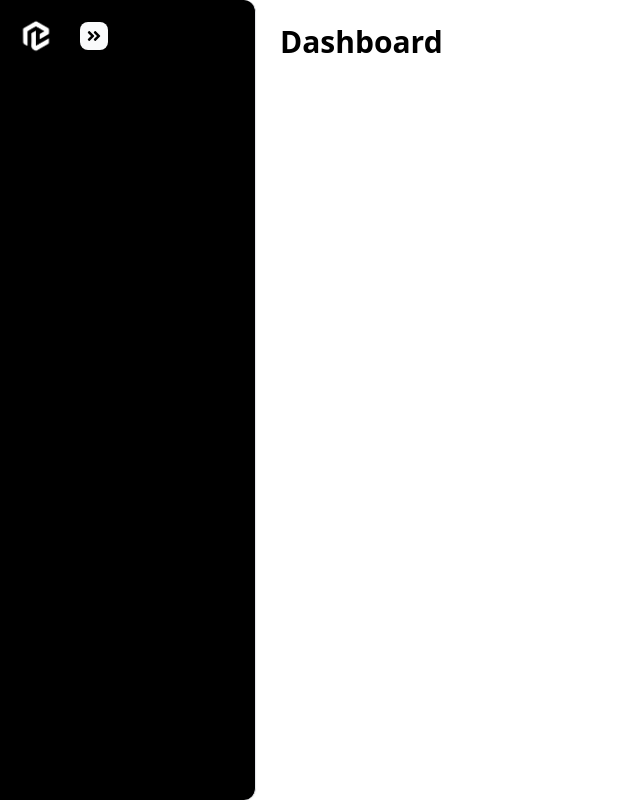
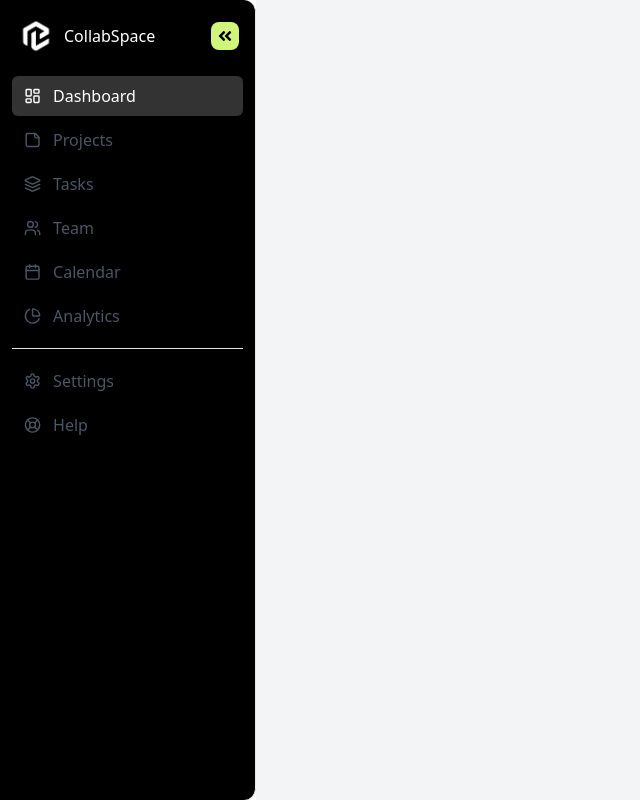
Before and after one commit to YashSherla/CoLab, a React (Vite) app in the folder client/: page /dashboard in a window 1280 px wide. Shown: the whole page, without its empty margins (0-640 px from the left). Built offline with nearby package versions, Linux system fonts and the light colour scheme.

Commit message:
DashBoard Error Fixed

```diff
--- a/client/src/App.tsx
+++ b/client/src/App.tsx
@@ -8,6 +8,7 @@ import { HomePage } from './pages/Colab/HomePage'
 import { CreateProject } from './components/CreateProject'
 import { SearchProject } from './components/SearchProject'
 import { Dashboard } from './pages/Admin/DashBoard'
+import { Task } from './pages/Admin/TaskPage'
 
 const AppwithState = () => {
   return (
@@ -18,7 +19,9 @@ const AppwithState = () => {
         <Route path="/search-projects" element={<SearchProject />} />
         <Route path="/sign-up" element={<SignupPage />} />
         <Route path="/sign-in" element={<SigninPage />} />
-        <Route path="/dashboard" element={<Dashboard />} />
+        <Route path="/dashboard/*" element={<Dashboard />}>
+          <Route path="tasks" element={<Task />} />
+        </Route>
         <Route path="/" element={<HomePage />} />
      </Routes>
     </div>
--- a/client/src/pages/Admin/DashBoard.tsx
+++ b/client/src/pages/Admin/DashBoard.tsx
@@ -1,64 +1,95 @@
-// import React, { useState } from "react";
-// import logo from "../../assets/logo.png";
-// import { FaAngleDoubleLeft, FaAngleDoubleRight } from "react-icons/fa";
+import { createContext, useContext, useState } from "react";
+import logo from "../../assets/logo.png";
+import { FaAngleDoubleLeft, FaAngleDoubleRight } from "react-icons/fa";
+import { LayoutDashboard, StickyNote, Layers, Calendar, LifeBuoy, Settings, Users, PieChart } from "lucide-react";
+import { Link, Route, Routes, useLocation} from "react-router-dom";
+import { Task } from "./TaskPage";
+import { Team } from "./Team";
 
-// export const Dashboard = () => {
-//     const [closeSideBar, setCloseSideBar] = useState(true);
-
-//     return (
-//         <div className="flex h-screen">
-//             {/* Sidebar */}
-//             <aside className={`transition-all h-full bg-black border-r shadow-sm rounded-r-xl`}>
-//                 <nav className="h-full flex flex-col">
-//                     <div className="p-4 pb-2 flex gap-6 items-center">
-//                         <div className='flex gap-2 items-center'>
-//                             <img src={logo} className={`overflow-hidden transition-all w-10`} />
-//                         {closeSideBar ? <p className='text-white'>CollabSpace</p> : null}
-//                         </div>
-//                         {closeSideBar ?<button onClick={() => setCloseSideBar((curr) => !curr)} className="p-1.5 rounded-lg bg-gray-50 hover:bg-gray-100">
-//                             {closeSideBar ? <FaAngleDoubleRight /> :  <FaAngleDoubleLeft />}
-//                         </button> : null}
-//                     </div>
-//                 </nav>
-//             </aside>
-//             {/* Main content */}
-//             <main className="flex-1 p-6">
-//                 <h1 className="text-3xl font-semibold">Dashboard</h1>
-//                 {/* Your main content goes here */}
-//             </main>
-//         </div>
-//     );
-// };
-import { useState } from 'react';
-import { FaAngleDoubleRight, FaAngleDoubleLeft } from 'react-icons/fa';
-import logo from '../../assets/logo.png'; // Update with your logo path
+const SidebarContext = createContext(false);
 
 export const Dashboard = () => {
-    const [closeSideBar, setCloseSideBar] = useState(true);
+    return (
+            <SideBar>
+                <SidebarItem icon={<LayoutDashboard size={20} />} text="Dashboard" to='' />
+                <SidebarItem icon={<StickyNote size={20} />} text="Projects" alert />
+                <SidebarItem icon={<Layers size={20} />} text="Tasks" to='tasks' />
+                <SidebarItem icon={<Users size={20} />} text="Team" to='teams'/>
+                <SidebarItem icon={<Calendar size={20} />} text="Calendar" />
+                <SidebarItem icon={<PieChart size={20} />} text="Analytics" />
+                <hr className="my-3" />
+                <SidebarItem icon={<Settings size={20} />} text="Settings" />
+                <SidebarItem icon={<LifeBuoy size={20} />} text="Help" />
+            </SideBar>
+    );
+};
 
+const SideBar = ({ children }: any) => {
+    const [closeSideBar, setCloseSideBar] = useState(false);
     return (
         <div className="flex h-screen">
             {/* Sidebar */}
-            <aside className={`transition-all h-full bg-black border-r shadow-sm rounded-r-xl ${closeSideBar ? 'w-16' : 'w-64'} hover:w-64`}>
+            <aside
+                className={`transition-all h-full bg-black border-r shadow-sm rounded-r-xl ${closeSideBar ? 'w-20' : 'w-64'} group duration-200 hover:w-64`}
+            >
                 <nav className="h-full flex flex-col">
-                    <div className="p-4 pb-2 flex gap-6 items-center">
-                        <div className='flex gap-2 items-center'>
-                            <img src={logo} className={`overflow-hidden transition-all w-10`} />
-                            {closeSideBar ? <p className='text-white hidden'>CollabSpace</p> : <p className='text-white'>CollabSpace</p>}
+                    <div className="p-4 pb-2 flex justify-between items-center">
+                        <div className="flex gap-2 items-center">
+                            <img src={logo} className={`w-10`} />
+                            {/* Only show the text when sidebar is open */}
+                            <p className={`text-white ${closeSideBar ? 'hidden group-hover:block' : 'block'} hover:block`}>
+                                CollabSpace
+                            </p>
                         </div>
-                        {closeSideBar ?
-                            <button onClick={() => setCloseSideBar((curr) => !curr)} className="p-1.5 rounded-lg bg-gray-50 hover:bg-gray-100">
-                                {closeSideBar ? <FaAngleDoubleRight /> :  <FaAngleDoubleLeft />}
-                            </button>
-                        : null}
+                        {/* Toggle button only appears when sidebar is closed */}
+                        <button
+                            onClick={() => setCloseSideBar((curr) => !curr)}
+                            className={`p-1.5 rounded-lg bg-[#d0f57a] ${closeSideBar ? 'hidden group-hover:block' : 'block'} hover:block`}
+                        >
+                            {closeSideBar ? <FaAngleDoubleRight /> : <FaAngleDoubleLeft />}
+                        </button>
                     </div>
+                   <div className="mt-2">
+                        <SidebarContext.Provider value={closeSideBar}>
+                            <ul className="flex-1 px-3">{children}</ul>
+                        </SidebarContext.Provider>
+                   </div>
                 </nav>
             </aside>
-            {/* Main content */}
-            <main className="flex-1 p-6">
-                <h1 className="text-3xl font-semibold">Dashboard</h1>
-                {/* Your main content goes here */}
-            </main>
+
+            <div className="flex-1 p-6 bg-gray-100 overflow-auto">
+                <Routes>
+                    <Route path="/dasboard/*" element={<Dashboard />} />
+                    <Route path="/tasks" element={<Task />} />
+                    <Route path="/teams" element={<Team />} />
+                </Routes>
+            </div>
         </div>
     );
 };
+
+export function SidebarItem({ icon, text, alert , to }: any) {
+    const closeSideBar = useContext(SidebarContext);
+    const location = useLocation();
+    const res = location.pathname;
+    console.log(res);
+    const match = location.pathname === `/dashboard/${to}` || (to === '' && location.pathname === '/dashboard');
+    console.log(match);
+    return (
+        <li>
+            <Link to={to}
+            className={`relative flex items-center py-2 px-3 my-1 rounded-md cursor-pointer transition-colors group ${match ? "bg-white bg-opacity-20 text-white" : "hover:bg-white hover:bg-opacity-20 hover:text-white text-gray-600"}`}
+            >
+                {icon}
+                <span
+                    className={`overflow-hidden transition-all duration-200 ease-in-out ${closeSideBar ? "w-0 group-hover:w-52 ml-3" : "w-52 ml-3"}`}
+                >
+                    {text}
+                </span>
+                {/* {alert && (
+                    <div className={`absolute right-2 w-2 h-2 rounded bg-indigo-400 ${closeSideBar ? "group-hover:top-2" : "top-2"}`} />
+                )} */}
+            </Link>
+        </li>
+    );
+}
--- /dev/null
+++ b/client/src/pages/Admin/TaskPage.tsx
@@ -0,0 +1,5 @@
+export const Task = () =>{
+    return <div>
+        Task Project
+    </div>
+}
--- /dev/null
+++ b/client/src/pages/Admin/Team.tsx
@@ -0,0 +1,5 @@
+export const Team = () => {
+    return <div>
+        Team
+    </div>
+}
```
